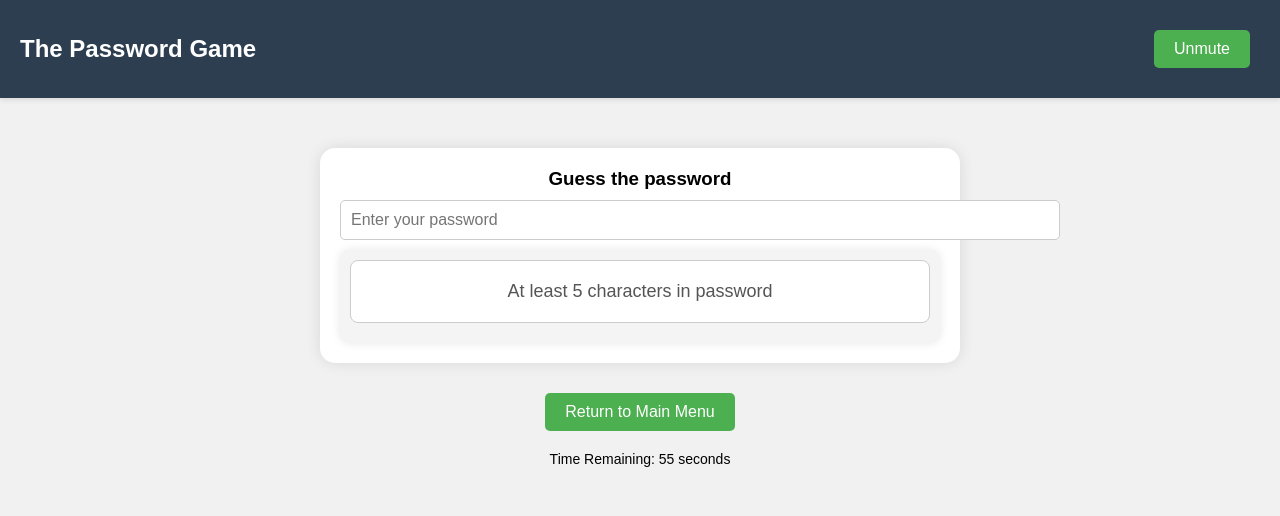
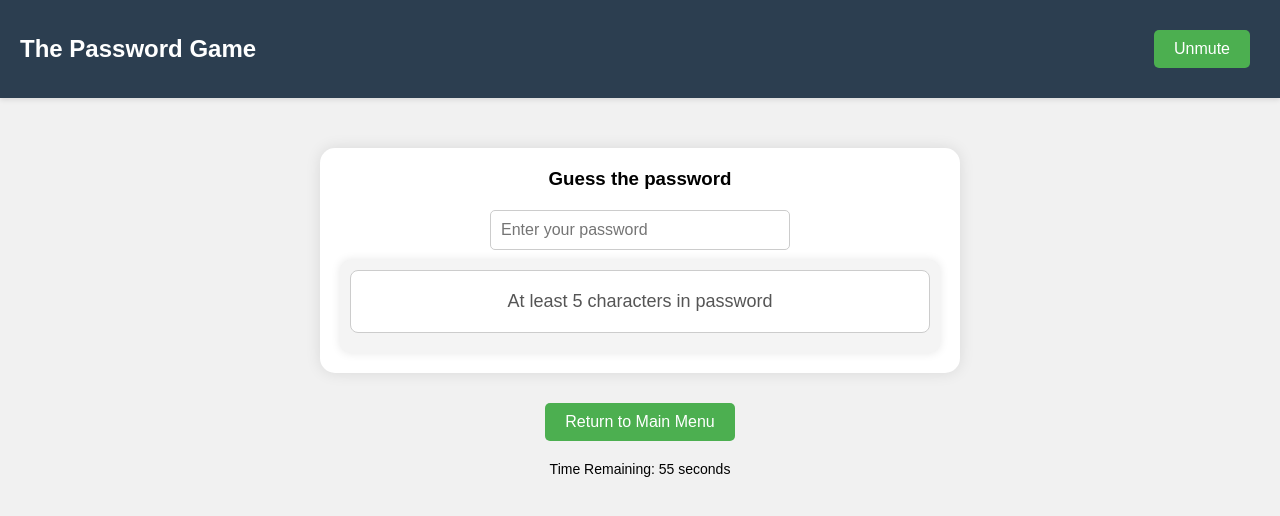
Before and after one commit to RaphaelFong/TeamMatchaTea, a React (Create React App) app: page /play in a window 1280 px wide. Shown: the top 516 px of the page. Built offline with nearby package versions, Linux system fonts and the light colour scheme.

Commit message:
Edited password box style
-Change input style name

```diff
--- a/src/components/Guess.css
+++ b/src/components/Guess.css
@@ -1,4 +1,6 @@
 /* Password container styles */
+
+
 .password-game-container {
   text-align: center;
   padding: 20px;
@@ -11,9 +13,9 @@
 }
 
 /* Input styles */
-.input {
+.default-input {
   height: 40px;
-  width: 80%;
+  width: 50%;
   border: 1px solid #ccc;
   border-radius: 5px;
   margin-top: 20px;
--- a/src/components/Guess.js
+++ b/src/components/Guess.js
@@ -87,7 +87,7 @@
       <div className="password-game-container">
         <h3>Guess the password</h3>
         <input
-          className="input"
+          className = "default-input"
           value={password}
           onChange={handlePasswordChange}
           placeholder="Enter your password"
```
